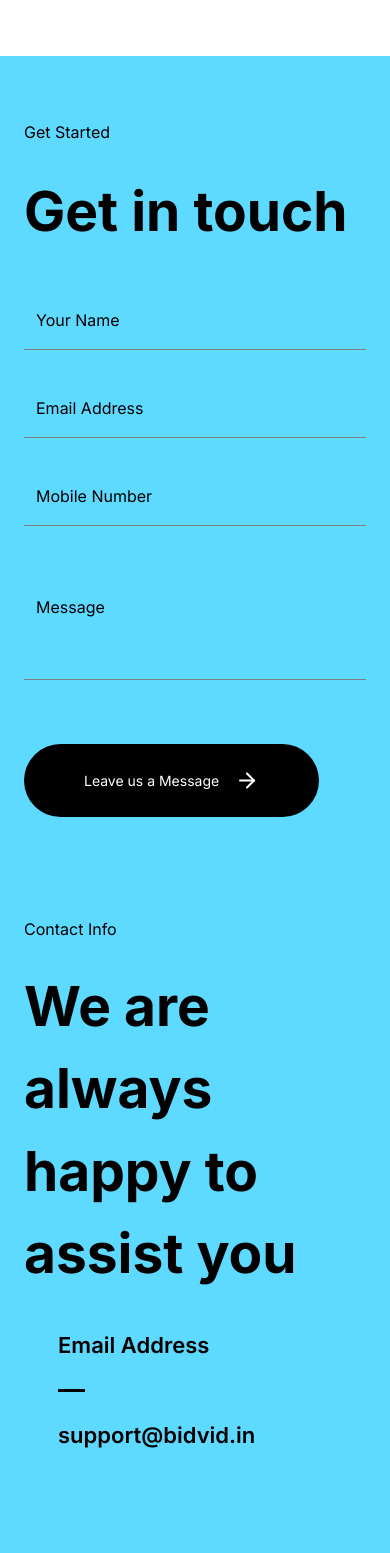
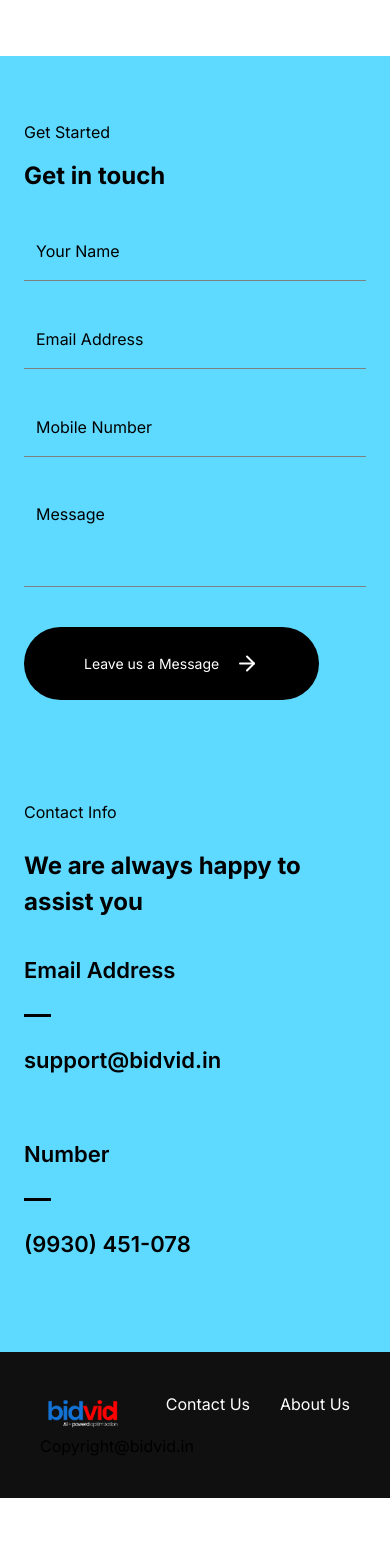
Before and after one commit to Cod3nator/bidvid-new, a Next.js app: page / in a window 390 px wide. Shown: the part 5540-7093 px from the top of the page. After the commit the page ends 7038 px from the top, so only its background shows below. Built offline with nearby package versions, Linux system fonts and the light colour scheme.

Commit message:
Changes on contact us page

```diff
--- a/app/globals.css
+++ b/app/globals.css
@@ -1498,6 +1498,12 @@ textarea::placeholder {
   .contact-container {
     padding: 40px 0;
   }
+  .contact-text{
+    gap: 16px;
+  }
+  .contact-text h2{
+    font-size: 24px;
+  }
   .contact-form {
     display: flex;
   }
@@ -1506,12 +1512,12 @@ textarea::placeholder {
     flex-direction: column;
     align-items: start;
     width: 100%;
-    margin-top: 24px;
-    gap: 48px;
+    margin-top: 12px;
+    gap: 24px;
   }
   .form-inputs {
     display: flex;
-    gap: 48px;
+    gap: 24px;
     flex-direction: column;
   }
   .contact input,
@@ -1542,17 +1548,22 @@ textarea::placeholder {
     font-size: 16px;
   }
   .contact-info-text h2 {
-    font-size: 55px;
+    font-size: 24px;
     font-weight: 700;
     margin-top: 24px;
   }
   .contact-add {
-    padding: 34px;
+    padding: 0px;
+    padding-top:  34px ;
     display: flex;
     align-items: start;
     flex-direction: column;
     gap: 27px;
     width: max-content;
+  }
+  .contact-add h5,
+  .contact-add a{
+    font-size: 22px;
   }
   .contact button {
     font-size: 14px;
@@ -1652,7 +1663,7 @@ textarea::placeholder {
 }
 .about-us {
   background-color: var(--black);
-  margin-top: 80px;
+  margin-top: 70px;
   padding: 100px 0;
 }
 
```
